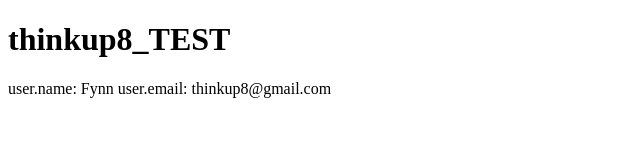
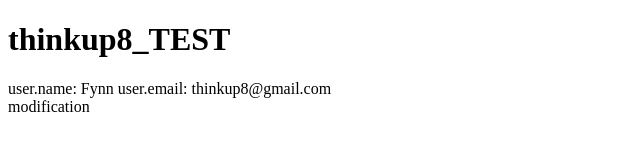
Before and after one commit to thinkup8/Test, a plain HTML site: page index.html in a window 1280 px wide. Shown: the full height of the page, 0-640 px from the left. Drawn offline with Linux system fonts and the light colour scheme.

Commit message:
sec commit

```diff
--- a/index.html
+++ b/index.html
@@ -10,4 +10,7 @@
         user.name: Fynn
         user.email: thinkup8@gmail.com
     </div>
+    <div>
+        modification
+    </div>
 </body>
```
